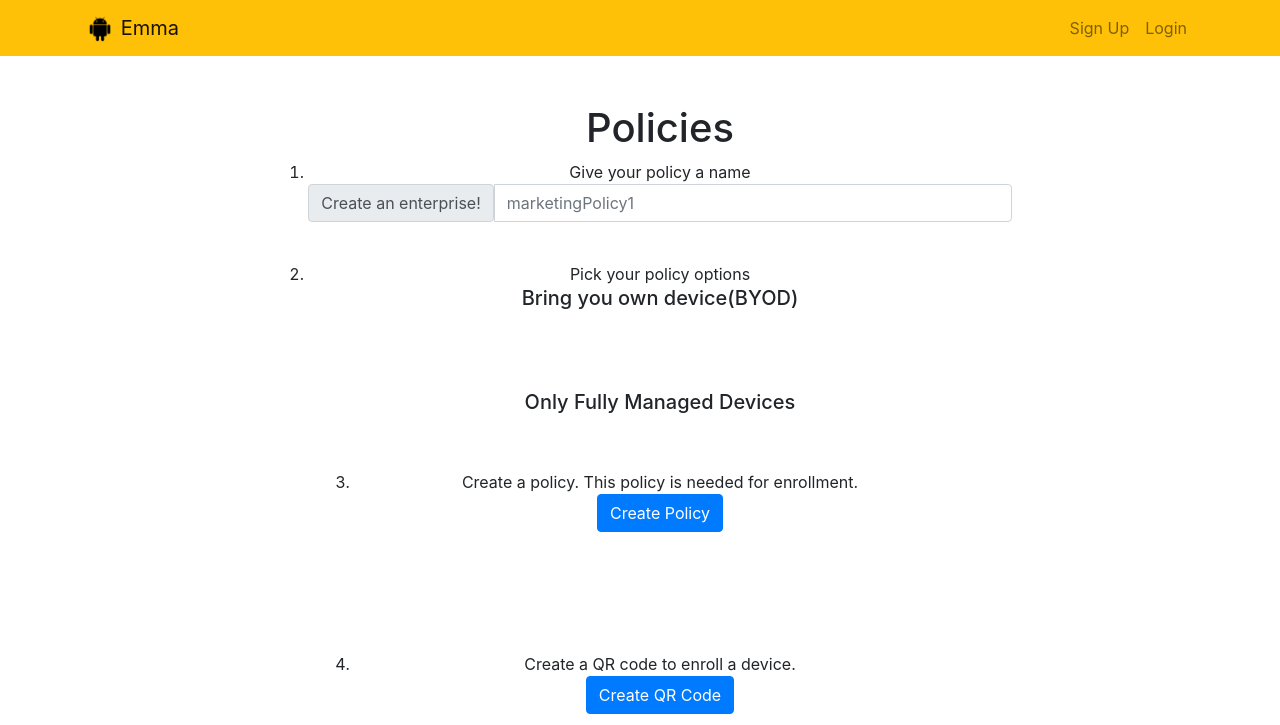
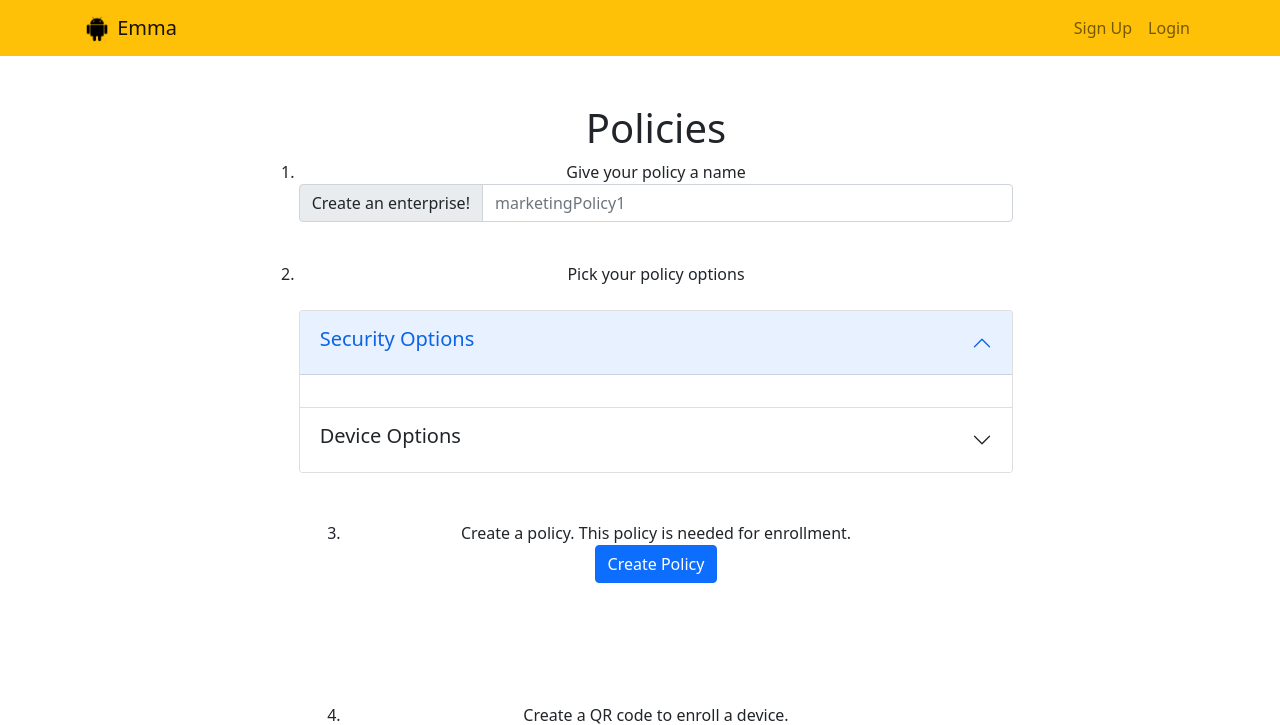
Before and after one commit to active-sludge/Emma, a Django app: template EmmaProject/templates/emma/policies.html in a window 1280 px wide. Shown: the top 725 px of the page. Run offline with Django 3.2, Linux system fonts and the light colour scheme; the template is opened without the code that fills it, so the values that code supplies are empty; some libraries are stand-ins or nearby versions.

Commit message:
Collapse view policies.

```diff
--- a/EmmaProject/templates/emma/base.html
+++ b/EmmaProject/templates/emma/base.html
@@ -9,6 +9,7 @@
     <!-- Bootstrap CSS -->
     <link rel="stylesheet" href="https://stackpath.bootstrapcdn.com/bootstrap/4.4.1/css/bootstrap.min.css" integrity="sha384-Vkoo8x4CGsO3+Hhxv8T/Q5PaXtkKtu6ug5TOeNV6gBiFeWPGFN9MuhOf23Q9Ifjh" crossorigin="anonymous">
     <link rel="stylesheet" href="https://cdn.jsdelivr.net/npm/bootstrap-icons@1.5.0/font/bootstrap-icons.css">
+    <link href="https://cdn.jsdelivr.net/npm/bootstrap@5.1.3/dist/css/bootstrap.min.css" rel="stylesheet" integrity="sha384-1BmE4kWBq78iYhFldvKuhfTAU6auU8tT94WrHftjDbrCEXSU1oBoqyl2QvZ6jIW3" crossorigin="anonymous">
 
     <!-- Custom styles for this template -->
     <link href="{% static 'emmaApp/css/list-groups.css' %}" rel="stylesheet">
@@ -74,6 +75,7 @@
 
 <!-- Optional JavaScript -->
 <!-- jQuery first, then Popper.js, then Bootstrap JS -->
+<script src="https://cdn.jsdelivr.net/npm/bootstrap@5.1.3/dist/js/bootstrap.bundle.min.js" integrity="sha384-ka7Sk0Gln4gmtz2MlQnikT1wXgYsOg+OMhuP+IlRH9sENBO0LRn5q+8nbTov4+1p" crossorigin="anonymous"></script>
 <script src="https://code.jquery.com/jquery-3.4.1.slim.min.js" integrity="sha384-J6qa4849blE2+poT4WnyKhv5vZF5SrPo0iEjwBvKU7imGFAV0wwj1yYfoRSJoZ+n" crossorigin="anonymous"></script>
 <script src="https://cdn.jsdelivr.net/npm/popper.js@1.16.0/dist/umd/popper.min.js" integrity="sha384-Q6E9RHvbIyZFJoft+2mJbHaEWldlvI9IOYy5n3zV9zzTtmI3UksdQRVvoxMfooAo" crossorigin="anonymous"></script>
 <script src="https://stackpath.bootstrapcdn.com/bootstrap/4.4.1/js/bootstrap.min.js" integrity="sha384-wfSDF2E50Y2D1uUdj0O3uMBJnjuUD4Ih7YwaYd1iqfktj0Uod8GCExl3Og8ifwB6" crossorigin="anonymous"></script>
--- a/EmmaProject/templates/emma/policies.html
+++ b/EmmaProject/templates/emma/policies.html
@@ -23,7 +23,17 @@
 
             <li>Pick your policy options</li>
 
-            <h5>Bring you own device(BYOD)</h5>
+        <br>
+
+            <div class="accordion" id="accordionExample">
+                <div class="accordion-item">
+                    <h2 class="accordion-header" id="headingOne">
+                      <button class="accordion-button" type="button" data-bs-toggle="collapse" data-bs-target="#collapseOne" aria-expanded="true" aria-controls="collapseOne">
+                        <h5>Security Options</h5>
+                      </button>
+                    </h2>
+                    <div id="collapseOne" class="accordion-collapse collapse show" aria-labelledby="headingOne" data-bs-parent="#accordionExample">
+                        <div class="accordion-body">
                             <div class="container">
                                 <div class="row row-cols-3">
                                     {% if byod_policy_option_list %}
@@ -41,12 +51,17 @@
                                     {% endif %}
                                 </div>
                             </div>
-
-        <br>
-        <br>
-        <br>
-
-            <h5>Only Fully Managed Devices</h5>
+                        </div>
+                    </div>
+                </div>
+                <div class="accordion-item">
+                    <h2 class="accordion-header" id="headingTwo">
+                        <button class="accordion-button collapsed" type="button" data-bs-toggle="collapse" data-bs-target="#collapseTwo" aria-expanded="false" aria-controls="collapseTwo">
+                            <h5>Device Options</h5>
+                        </button>
+                    </h2>
+                    <div id="collapseTwo" class="accordion-collapse collapse" aria-labelledby="headingTwo" data-bs-parent="#accordionExample">
+                        <div class="accordion-body">
                             <div class="container">
                                 <div class="row row-cols-3">
                                     {% if fully_managed_policy_option_list %}
@@ -62,6 +77,10 @@
                                             </div>
                                         {% endfor %}
                                     {% endif %}
+                                </div>
+                            </div>
+                        </div>
+                    </div>
                 </div>
             </div>
         </div>
```
Lines whose indentation alone changed are shown as unchanged.
